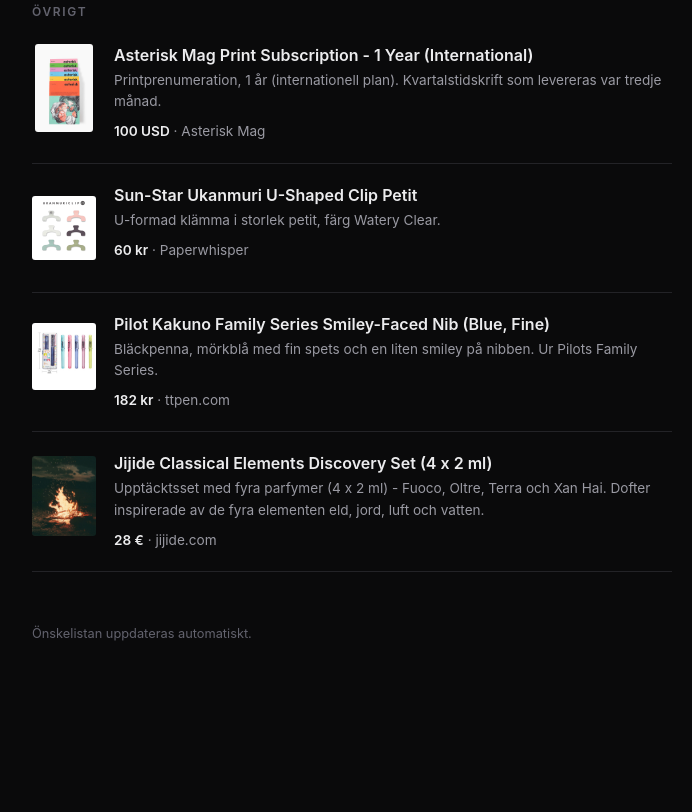
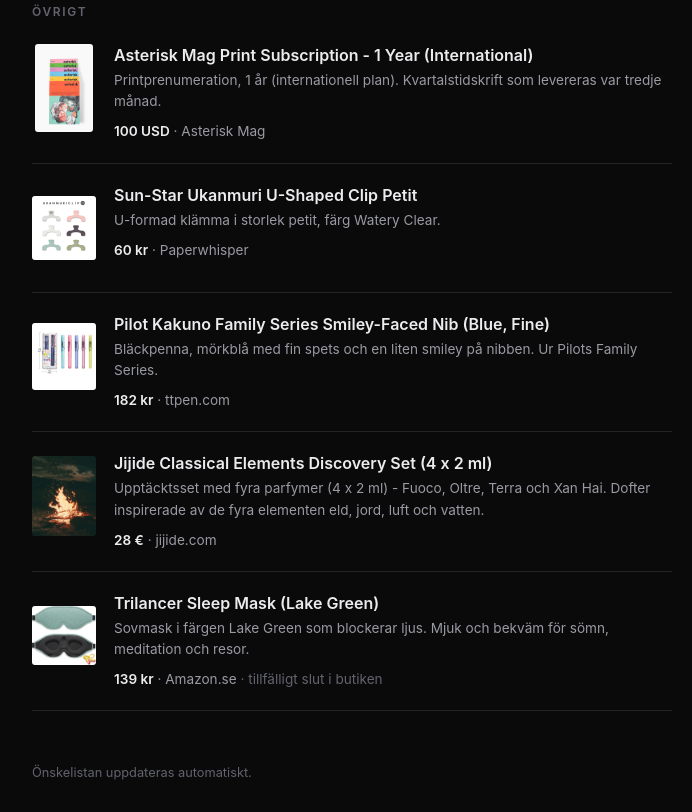
Before and after one commit to closp-employee/wishlist, a plain HTML site: page index.html in a window 1280 px wide. Shown: the part 1985-2797 px from the top of the page, without its empty margins (288-980 px from the left). Before the commit the page ends 2692 px from the top, so only its background shows below. Drawn offline with Linux system fonts and the light colour scheme.

Commit message:
Uppdatera önskelistan (2026-11-20 17:45 UTC)

```diff
--- a/index.html
+++ b/index.html
@@ -65,7 +65,7 @@ footer { margin-top: 52px; color: var(--faint); font-size: 0.8em; }
 <div class="wrap">
 <header>
   <h1>Önskelista</h1>
-  <p class="sub">16 saker · uppdaterad 19 november 2026</p>
+  <p class="sub">17 saker · uppdaterad 20 november 2026</p>
   <a class="export" href="wishlist.xlsx" download>Exportera till Excel</a>
 </header>
 <main>
@@ -200,6 +200,14 @@ footer { margin-top: 52px; color: var(--faint); font-size: 0.8em; }
         <p class="meta"><span class="price">28 €</span> · jijide.com</p>
       </div>
     </div>
+    <div class="item">
+      <a class="thumb" href="https://www.amazon.se/dp/B0CT8264WR?th=1&amp;psc=1" target="_blank" rel="noopener"><img src="images/083fde31fa4b0d.jpg" alt="Trilancer Sleep Mask (Lake Green)" loading="lazy"></a>
+      <div class="body">
+        <h3><a href="https://www.amazon.se/dp/B0CT8264WR?th=1&amp;psc=1" target="_blank" rel="noopener">Trilancer Sleep Mask (Lake Green)</a></h3>
+        <p class="desc">Sovmask i färgen Lake Green som blockerar ljus. Mjuk och bekväm för sömn, meditation och resor.</p>
+        <p class="meta"><span class="price">139 kr</span> · Amazon.se <span class="oos">· tillfälligt slut i butiken</span></p>
+      </div>
+    </div>
 </main>
 <footer>Önskelistan uppdateras automatiskt.</footer>
 </div>
```
Also changed, not shown: images/.manifest.json, images/083fde31fa4b0d.jpg (added), 1 other file.
